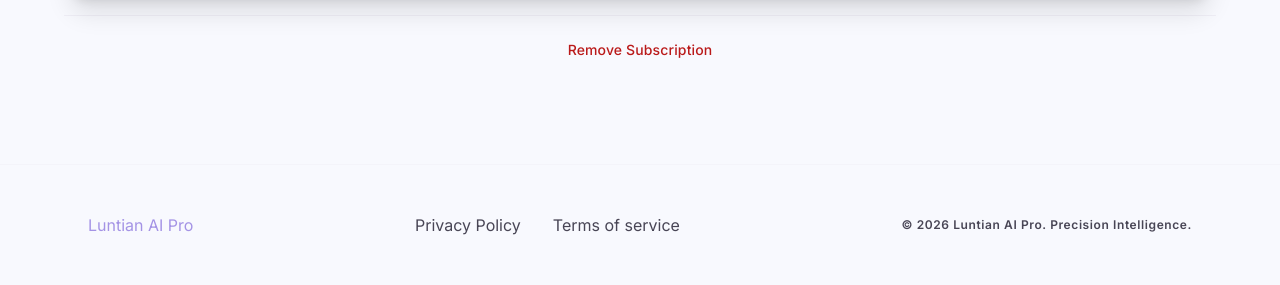
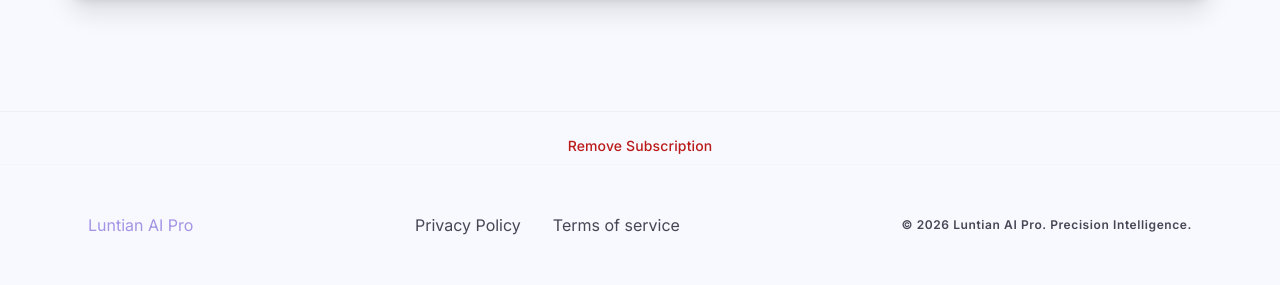
Before and after one commit to Percy-Mic/Luntian.ai.pro, a PHP site: page /luntianAi/subscriptionPage.php in a window 1280 px wide. Shown: the part 1871-2156 px from the top of the page. Run offline with PHP 8.4, Linux system fonts and the light colour scheme; some libraries are stand-ins or nearby versions.

Commit message:
Update subscriptionPage.php

```diff
--- a/subscriptionPage.php
+++ b/subscriptionPage.php
@@ -362,12 +362,6 @@
 </div>
 </section>
 </div>
-<!-- Remove Subscription Action -->
-<div class="max-w-6xl mx-auto px-container-margin mt-4 pt-4 border-t border-outline-variant/20">
-<button class="text-error hover:bg-error/5 px-4 py-2 rounded-lg text-label-md transition-colors w-full text-center" onclick="toggleModal(true)">
-                            Remove Subscription
-                        </button>
-</div>
 </main>
 <!-- Subscription Removal Confirmation Modal -->
 <div class="fixed inset-0 z-[100] hidden flex items-center justify-center p-4" id="removalModal">
@@ -389,6 +383,12 @@
             </button>
 </div>
 </div>
+</div>
+<!-- Remove Subscription Action -->
+<div class="mt-4 pt-4 border-t border-outline-variant/20">
+<button class="text-error hover:bg-error/5 px-4 py-2 rounded-lg text-label-md transition-colors w-full text-center" onclick="toggleModal(true)">
+                            Remove Subscription
+                        </button>
 </div>
 <!-- Simple Footer -->
 <footer class="py-12 border-t border-outline-variant/10 dark:border-outline/10">
```
